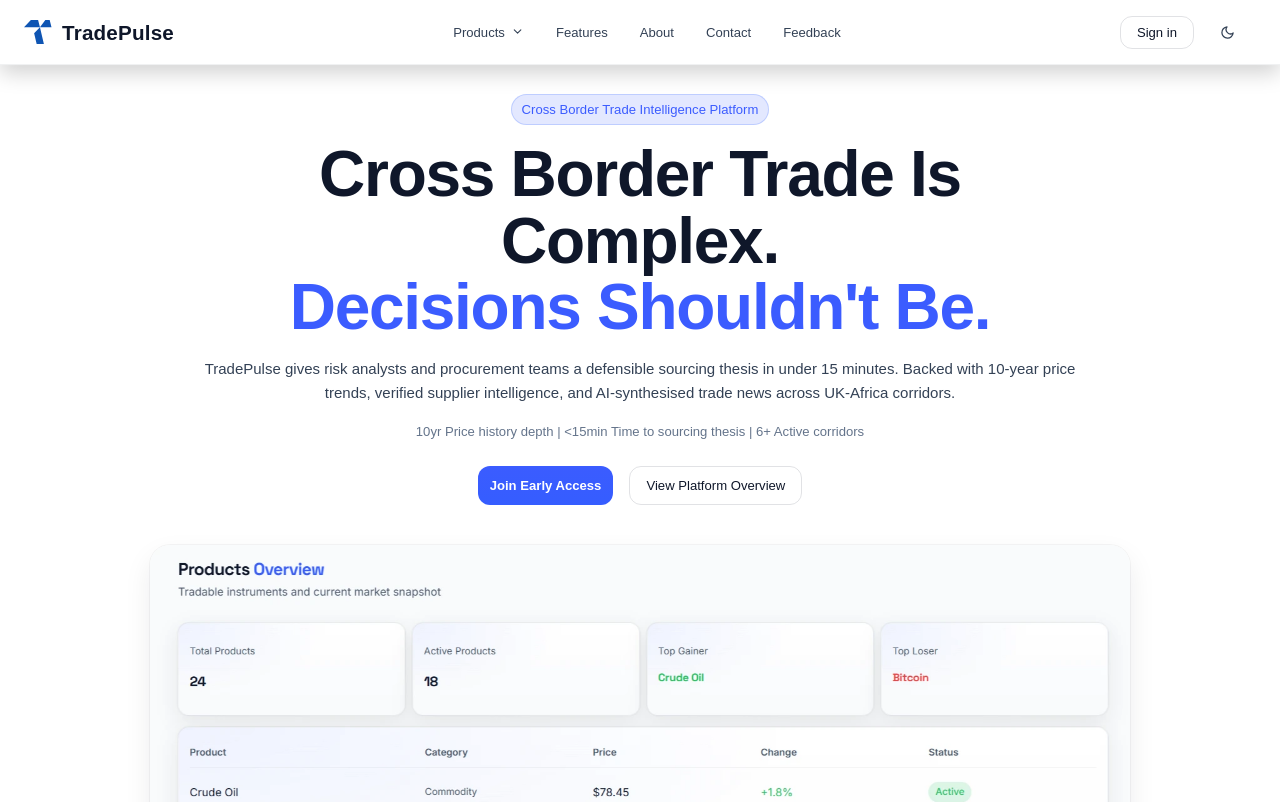
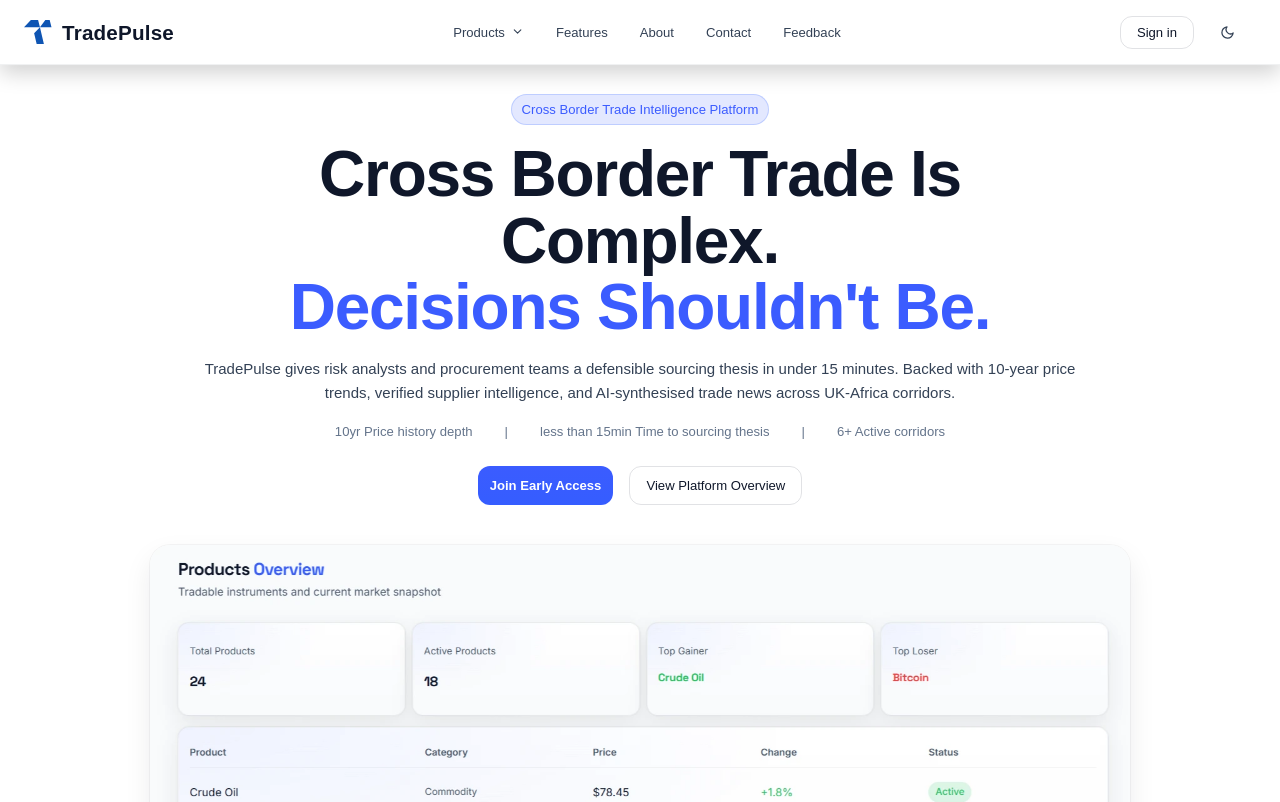
Before and after one commit to shabdasinha1/tradepulse, a React (Vite) app: page / in a window 1280 px wide. Shown: the top 802 px of the page. Built offline with nearby package versions, Linux system fonts and the light colour scheme; what currency-symbol-map would draw is missing.

Commit message:
upated code

```diff
--- a/src/pages/home/Home.jsx
+++ b/src/pages/home/Home.jsx
@@ -151,9 +151,14 @@ const Home = () => {
               <p className="tp-hero-ai-support">
                 {/* Understand pricing trends, supplier reliability, and trade risks
                 before committing capital or entering new markets. */}
-                {
+                <span>10yr Price history depth</span>{" "}
+                <span className="tp-seperator">|</span>
+                <span>less than 15min Time to sourcing thesis</span>{" "}
+                <span className="tp-seperator">|</span>
+                <span>6+ Active corridors</span>
+                {/* {
                   "10yr Price history depth | <15min Time to sourcing thesis | 6+ Active corridors"
-                }
+                } */}
               </p>
 
               <div className="tp-hero-ai-actions">
@@ -630,13 +635,21 @@ const Home = () => {
                       className="tp-pill tp-pill-primary tp-active-corridor-pill"
                     >
                       {/* <span className="tp-flag">{item.from.flag_emoji}</span> */}
-                      <img className="tp-active-corridor-flag" src={item.from.flag_url} alt={item.from.flag_emoji} />
+                      <img
+                        className="tp-active-corridor-flag"
+                        src={item.from.flag_url}
+                        alt={item.from.flag_emoji}
+                      />
 
                       <span className="tp-text">
                         {item.from.code} ↔ {item.to.country}
                       </span>
 
-                      <img className="tp-active-corridor-flag" src={item.to.flag_url} alt={item.to.flag_emoji} />
+                      <img
+                        className="tp-active-corridor-flag"
+                        src={item.to.flag_url}
+                        alt={item.to.flag_emoji}
+                      />
                     </div>
                   ))}
                 </div>
--- a/src/styles/pages/home.css
+++ b/src/styles/pages/home.css
@@ -89,6 +89,11 @@
   font-size: var(--fs-caption);
   color: var(--text-muted);
   margin-bottom: var(--space-lg);
+  display: flex;
+  align-items: center;
+  justify-content: center;
+  gap: var(--space-xl);
+  flex-wrap: wrap;
 }
 
 /* ===============================
@@ -926,11 +931,11 @@
   flex-wrap: wrap;
   margin-top: var(--space-xs);
 }
-.tp-active-corridor-pill{
+.tp-active-corridor-pill {
   display: flex;
   gap: var(--space-sm);
 }
-.tp-active-corridor-flag{
+.tp-active-corridor-flag {
   width: var(--space-md);
 }
 /* ===============================
```
